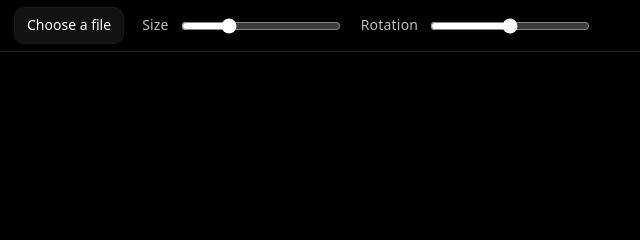
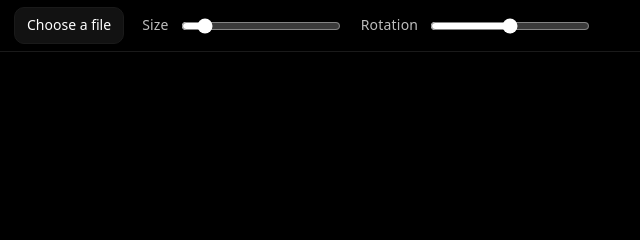
Before and after one commit to n3ographic/ToiletSticker, a website built with Vite: page index.html in a window 1280 px wide. Shown: the top 240 px of the page, 0-640 px from the left. Built offline with nearby package versions, Linux system fonts and the light colour scheme; no server answers.

Commit message:
Update index.html

```diff
--- a/index.html
+++ b/index.html
@@ -17,7 +17,7 @@
 
         <label class="ctrl">
           <span>Size</span>
-          <input id="sizeRange" type="range" min="0.1" max="1.0" step="0.01" value="0.35" />
+          <input id="sizeRange" type="range" min="0.1" max="1.0" step="0.1" value="0.2" />
         </label>
 
         <label class="ctrl">
```
